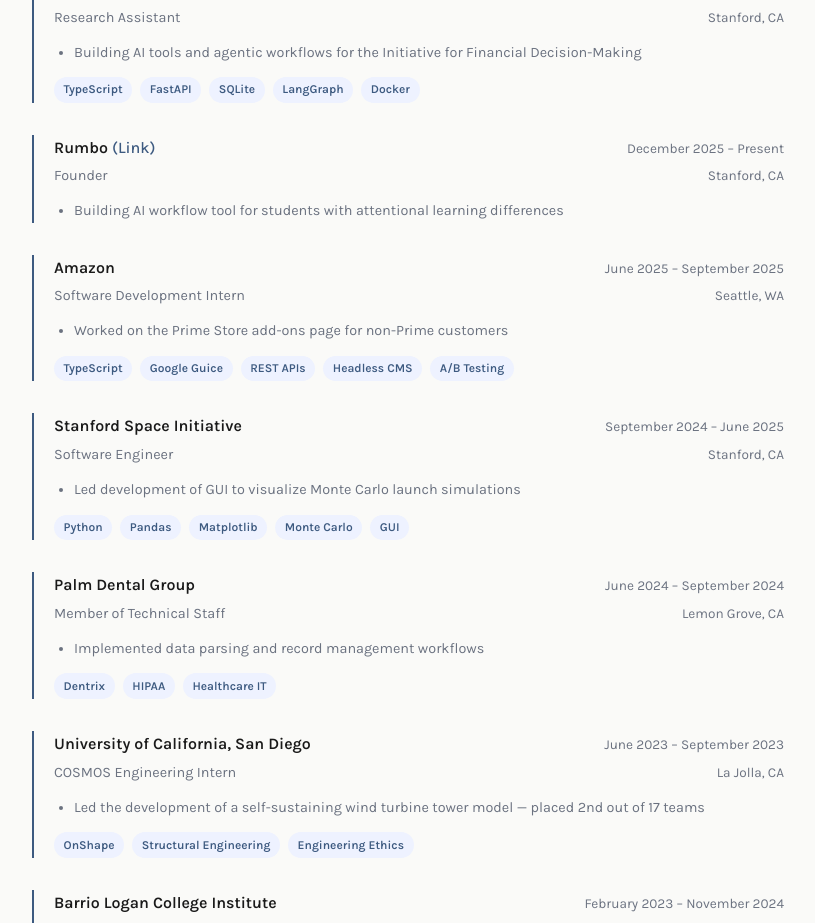
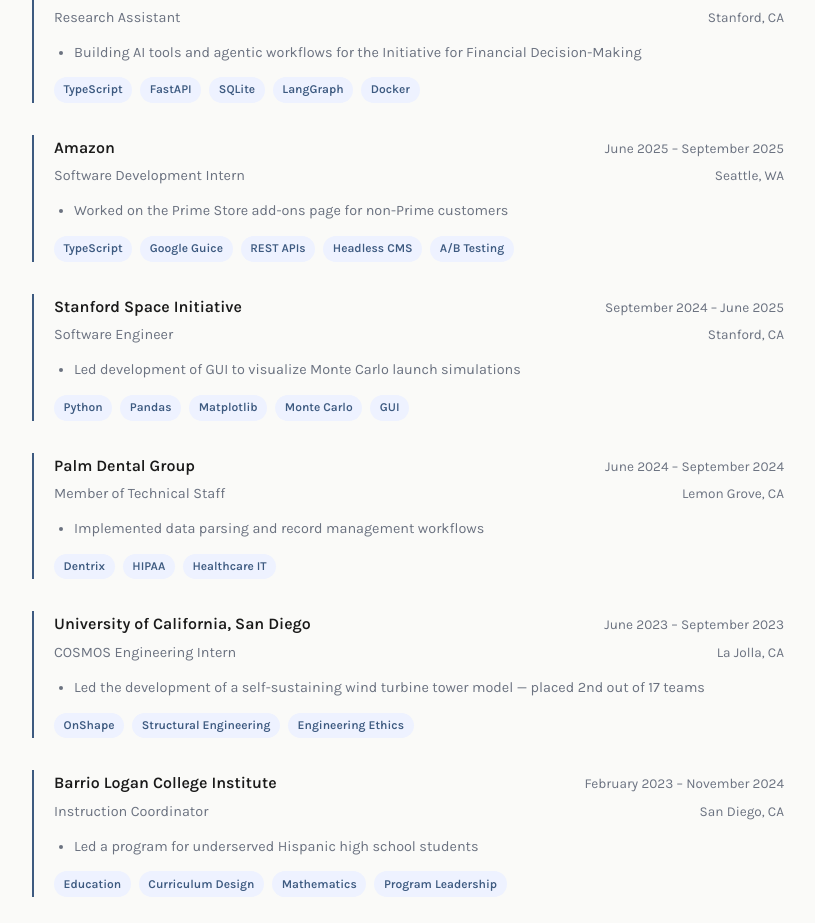
Before and after one commit to draygada/Personal-Website, a React (Vite) app: page / in a window 1280 px wide. Shown: the part 2003-2926 px from the top of the page, without its empty margins (232-1047 px from the left). Built offline with nearby package versions, Linux system fonts and the light colour scheme.

Commit message:
June Update

```diff
--- a/src/components/Experience.jsx
+++ b/src/components/Experience.jsx
@@ -34,18 +34,18 @@
       'Building AI tools and agentic workflows for the Initiative for Financial Decision-Making'
     ],
   },
-  {
-    id: 'rumbo',
-    company: 'Rumbo',
-    companyLink: 'http://www.tryrumbo.com',
-    role: 'Founder',
-    period: 'December 2025 – Present',
-    location: 'Stanford, CA',
-    tags: [],
-    bullets: [
-      'Building AI workflow tool for students with attentional learning differences'
-    ],
-  },
+  // {
+  //   id: 'rumbo',
+  //   company: 'Rumbo',
+  //   companyLink: 'http://www.tryrumbo.com',
+  //   role: 'Founder',
+  //   period: 'December 2025 – Present',
+  //   location: 'Stanford, CA',
+  //   tags: [],
+  //   bullets: [
+  //     'Building AI workflow tool for students with attentional learning differences'
+  //   ],
+  // },
   {
     id: 'amazon',
     company: 'Amazon',
```
